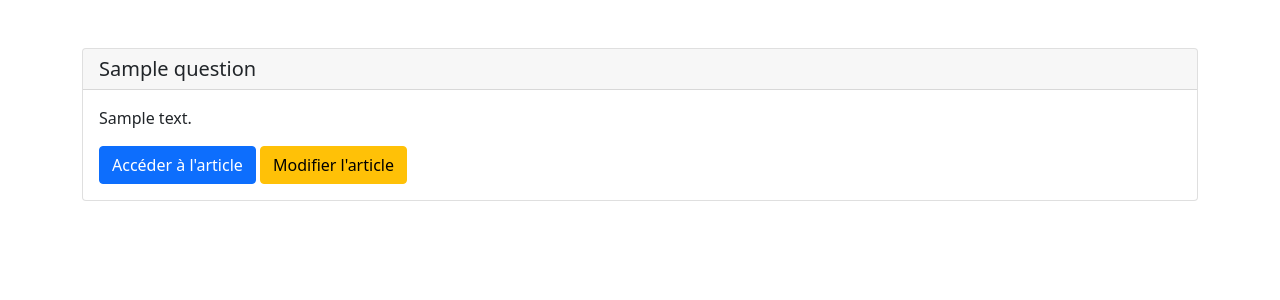
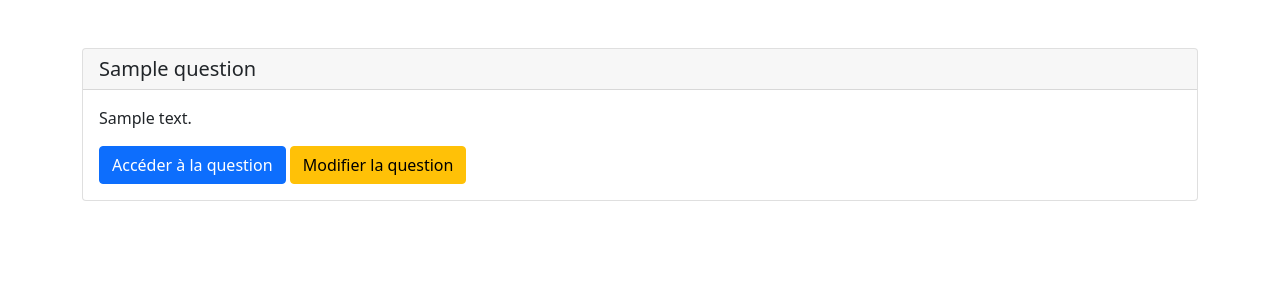
Before and after one commit to michaelLachand/Forum, a PHP site: page /my-question.php in a window 1280 px wide. Shown: the part 56-356 px from the top of the page. Run offline with PHP 8.4, Linux system fonts and the light colour scheme; the visitor is signed in with stand-in values (Sample User, id 1); tables that the repository leaves empty or names only in its code hold one stand-in row (values such as "Sample post").

Commit message:
modifier question

```diff
--- a/actions/database.php
+++ b/actions/database.php
@@ -1,7 +1,6 @@
 <?php
 
 try {
-    session_start();
     $bdd = new PDO('mysql:host=localhost;dbname=forum;charset=utf8;','root','');
 }catch (Exception $e) {
     die('Une erreur a été trouvée : ' . $e->getMessage());
--- a/actions/question/getInfosOfEditedQuestionAction.php
+++ b/actions/question/getInfosOfEditedQuestionAction.php
@@ -19,7 +19,9 @@ if(isset($_GET['id']) AND !empty($_GET['id'])){
             $question_title = $questionInfos['titre'];
             $question_description = $questionInfos['description'];
             $question_content = $questionInfos['contenu'];
-            $question_date = $questionInfos['date_publication'];
+
+            $question_description = str_replace('<br />','', $question_description);
+            $question_content = str_replace('<br />','', $question_content);
 
         } else {
             $errorMsg = "Vous n'êtes pas l'auteur de cette question";
--- a/actions/question/myQuestionsAction.php
+++ b/actions/question/myQuestionsAction.php
@@ -1,5 +1,5 @@
 <?php
-
+session_start();
 require ('actions/database.php');
 
 $getAllMyQuestions = $bdd->prepare('SELECT id, titre, description FROM questions WHERE id_auteur = ? ORDER BY id DESC');
--- a/actions/user/loginAction.php
+++ b/actions/user/loginAction.php
@@ -1,5 +1,5 @@
 <?php
-
+session_start();
 require('actions/database.php');
 
 //Validation du formulaire
--- a/actions/user/securityAction.php
+++ b/actions/user/securityAction.php
@@ -1,5 +1,5 @@
 <?php
-
+session_start();
 if(!isset($_SESSION['auth'])){
     header('Location: login.php');
 }
--- a/actions/user/signupAction.php
+++ b/actions/user/signupAction.php
@@ -1,5 +1,5 @@
 <?php
-
+session_start();
 require('actions/database.php');
 
 //Validation du formulaire
--- a/my-question.php
+++ b/my-question.php
@@ -1,7 +1,6 @@
 <?php
+    require('actions/user/securityAction.php');
     require ('actions/question/myQuestionsAction.php');
-    require('actions/user/securityAction.php');
-
 ?>
 
 <!doctype html>
@@ -26,8 +25,8 @@
                     <p class="card-text">
                         <?= $question['description']; ?>
                     </p>
-                    <a href="#" class="btn btn-primary">Accéder à l'article</a>
-                    <a href="#" class="btn btn-warning">Modifier l'article</a>
+                    <a href="#" class="btn btn-primary">Accéder à la question</a>
+                    <a href="edit-question.php?id=<?= $question['id']; ?>" class="btn btn-warning">Modifier la question</a>
                 </div>
             </div>
             <br>
```
Also changed, not shown: edit-question.php (+6 -5 lines).
